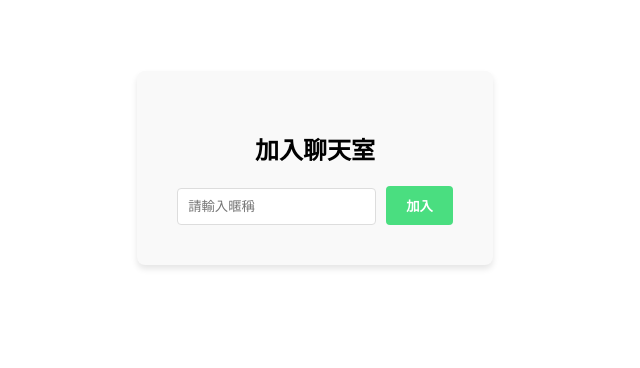
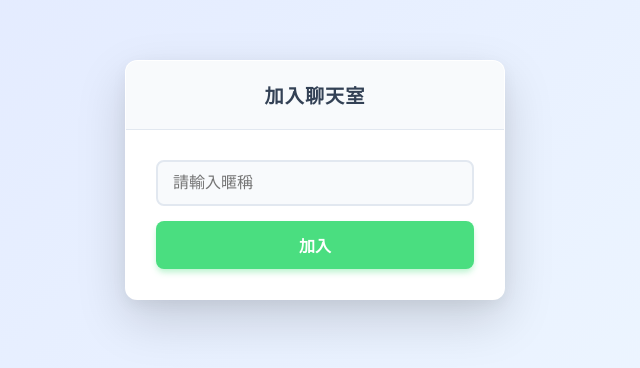
Before and after one commit to jackray831/114-Web_Design, a Nuxt app in the folder Frontend/: page / in a window 1280 px wide. Shown: the part 220-588 px from the top of the page, without its empty margins (325-965 px from the left). Built offline with nearby package versions, Linux system fonts and the light colour scheme.

Commit message:
Feat: Revamp chat UI with modern design and improved message styling

```diff
--- a/Frontend/app/app.vue
+++ b/Frontend/app/app.vue
@@ -172,36 +172,363 @@ const handleImageUpload = (event) => {
 
 <style scoped>
 /* 樣式部分，新增了時間和訊息排版 */
-.container { font-family: 'Segoe UI', sans-serif; max-width: 900px; margin: 0 auto; padding: 20px; display: flex; justify-content: center; min-height: 90vh; align-items: center; }
-.login-box { background: #f9f9f9; padding: 40px; border-radius: 8px; box-shadow: 0 4px 6px rgba(0,0,0,0.1); text-align: center; }
-.chat-ui { width: 100%; background: white; border: 1px solid #e0e0e0; border-radius: 8px; overflow: hidden; box-shadow: 0 4px 12px rgba(0,0,0,0.1); }
-.header { background: #4ade80; color: white; padding: 15px; display: flex; justify-content: space-between; align-items: center; }
-.main-area { display: flex; height: 500px; }
-.chat-area { flex: 1; display: flex; flex-direction: column; border-right: 1px solid #e0e0e0; }
+/* 容器：設為全螢幕，移除 padding 和置中 */
+.container {
+  font-family: 'Segoe UI', sans-serif;
+  width: 100vw;       /* 螢幕全寬 */
+  height: 100vh;      /* 螢幕全高 */
+  margin: 0;
+  padding: 0;         /* 移除內距，讓它貼齊邊緣 */
+  display: flex;
+  justify-content: center;
+  align-items: center;
+  /* 這裡改用漸層背景，看起來更有質感 */
+  background: linear-gradient(135deg, #e0e7ff 0%, #f0f9ff 100%);
+  overflow: hidden;   /* 關鍵：防止內容溢出導致外層捲軸 */
+}
 
-.messages-list { flex: 1; list-style: none; padding: 15px; margin: 0; overflow-y: auto; background: #f1f5f9; }
+/* 登入視窗：模擬作業系統的視窗 */
+.login-box {
+  background: white;
+  width: 100%;
+  max-width: 380px; /* 視窗寬度 */
+  border-radius: 12px; /* 圓角 */
+  /* 關鍵：利用強烈的陰影創造「浮起來」的感覺 */
+  box-shadow: 0 20px 50px rgba(0, 0, 0, 0.15), 0 5px 15px rgba(0,0,0,0.05);
+  overflow: hidden; /* 確保內容不會凸出圓角 */
 
-/* 訊息樣式優化 */
-.messages-list li { margin-bottom: 10px; padding: 8px 12px; border-radius: 8px; max-width: 80%; width: fit-content; }
+  /* 初始動畫：讓視窗有個輕微往上浮現的效果 */
+  animation: modalPop 0.4s cubic-bezier(0.34, 1.56, 0.64, 1);
+  border: 1px solid rgba(255,255,255,0.8);
+}
 
-/* 別人的訊息 (靠左) */
-.messages-list li:not(.system-msg):not(.my-msg) { background: white; border: 1px solid #ddd; }
+/* 視窗標題列 (Header) */
+.login-box h2 {
+  margin: 0;
+  padding: 20px;
+  font-size: 1.2rem;
+  color: #334155;
+  background: #f8fafc; /* 標題列顏色通常比較淺 */
+  border-bottom: 1px solid #e2e8f0; /* 分隔線 */
+  text-align: center;
+  font-weight: 600;
+  letter-spacing: 1px;
+}
 
-/* 我的訊息 (靠右，綠色) */
-.messages-list li.my-msg { align-self: flex-end; background: #dcfce7; border: 1px solid #bbf7d0; margin-left: auto; }
+/* 內容表單區域 */
+.login-box form {
+  padding: 30px;
+  display: flex;
+  flex-direction: column;
+  gap: 15px; /* 欄位之間的間距 */
+}
 
-/* 系統訊息 (置中，灰色) */
-.messages-list li.system-msg { margin: 10px auto; background: transparent; color: #888; font-size: 0.85em; text-align: center; font-style: italic; box-shadow: none; width: 100%; max-width: 100%; }
+/* 輸入框美化 */
+.login-box .input-field {
+  width: 100%;
+  padding: 12px 15px;
+  border: 2px solid #e2e8f0;
+  border-radius: 8px;
+  font-size: 1rem;
+  transition: all 0.3s ease;
+  outline: none;
+  background: #f8fafc;
+}
 
-.msg-content { display: flex; flex-direction: column; }
-.msg-sender { font-weight: bold; font-size: 0.9em; margin-bottom: 2px; color: #333; }
+.login-box .input-field:focus {
+  border-color: #4ade80;
+  background: white;
+  box-shadow: 0 0 0 3px rgba(74, 222, 128, 0.2);
+}
+
+/* 按鈕美化 */
+.login-box .btn {
+  width: 100%;
+  padding: 12px;
+  font-size: 1rem;
+  border-radius: 8px;
+  background: #4ade80;
+  box-shadow: 0 4px 6px -1px rgba(74, 222, 128, 0.4);
+  transition: transform 0.1s, box-shadow 0.1s;
+}
+
+.login-box .btn:active {
+  transform: scale(0.98); /* 點擊時微縮 */
+}
+
+/* 彈出動畫 Keyframes */
+@keyframes modalPop {
+  0% {
+    opacity: 0;
+    transform: scale(0.9) translateY(20px);
+  }
+  100% {
+    opacity: 1;
+    transform: scale(1) translateY(0);
+  }
+}
+
+/* --- 2. 聊天室主介面：現代化風格 --- */
+.chat-ui {
+  width: 100%;
+  height: 100%;
+  background: white;
+  display: flex;
+  flex-direction: column;
+  overflow: hidden;
+  border-radius: 16px; /* 圓角 */
+  box-shadow: 0 20px 60px rgba(0, 0, 0, 0.1);
+  /* 如果你想讓聊天室也像視窗一樣浮在中間，可以保留這兩行；若要全螢幕則拿掉 */
+  max-width: 90vw;
+  height: 95vh;
+}
+
+/* Header：改用白色簡約風，加上陰影與模糊效果 */
+.header {
+  background: rgba(255, 255, 255, 0.95);
+  backdrop-filter: blur(10px); /* 毛玻璃特效 */
+  color: #1e293b; /* 深灰藍色字體 */
+  padding: 15px 25px;
+  display: flex;
+  justify-content: space-between;
+  align-items: center;
+  border-bottom: 1px solid #f1f5f9;
+  /* z-index: 10; 確保浮在訊息上面 */
+}
+
+.header h1 {
+  font-size: 1.25rem;
+  font-weight: 700;
+  margin: 0;
+  color: #0f172a;
+}
+
+.user-badge {
+  background: #e2e8f0;
+  color: #475569;
+  padding: 5px 12px;
+  border-radius: 20px;
+  font-size: 0.85rem;
+  font-weight: 600;
+}
+
+/* 中間區域 */
+.main-area {
+  display: flex;
+  flex: 1;
+  overflow: hidden;
+  background-color: #f8fafc; /* 非常淡的灰藍色背景 */
+}
+
+/* 聊天訊息區：左側 */
+.chat-area {
+  flex: 1;
+  display: flex;
+  flex-direction: column;
+  position: relative;
+}
+
+/* 訊息列表 */
+.messages-list {
+  flex: 1;
+  list-style: none;
+  padding: 20px;
+  margin: 0;
+  overflow-y: auto;
+  display: flex;
+  flex-direction: column;
+  gap: 15px; /* 訊息之間的間距 */
+}
+
+/* --- 訊息氣泡優化 (關鍵) --- */
+.messages-list li {
+  max-width: 70%;
+  padding: 12px 16px;
+  border-radius: 18px; /* 更大的圓角 */
+  font-size: 0.95rem;
+  line-height: 1.5;
+  position: relative;
+  box-shadow: 0 1px 2px rgba(0,0,0,0.05); /* 輕微陰影代替邊框 */
+  width: fit-content;
+  margin: 0; /* reset */
+}
+
+/* 對方的訊息：白底 + 陰影 */
+.messages-list li:not(.system-msg):not(.my-msg) {
+  background: white;
+  border: none; /* 移除邊框 */
+  border-bottom-left-radius: 4px; /* 讓氣泡有個「尾巴」的感覺 */
+  color: #334155;
+}
+
+/* 我的訊息：漸層綠/藍 + 白字 */
+.messages-list li.my-msg {
+  align-self: flex-end;
+  /* 漂亮的漸層綠色，呼應你的登入按鈕 */
+  background: linear-gradient(135deg, #4ade80 0%, #22c55e 100%);
+  color: white;
+  border: none;
+  border-bottom-right-radius: 4px; /* 尾巴在右邊 */
+  box-shadow: 0 4px 12px rgba(34, 197, 94, 0.2); /* 綠色光暈 */
+}
+
+/* 系統訊息：保持乾淨 */
+.messages-list li.system-msg {
+  align-self: center;
+  background: rgba(0,0,0,0.03);
+  color: #94a3b8;
+  font-size: 0.8rem;
+  padding: 5px 15px;
+  border-radius: 20px;
+  box-shadow: none;
+}
+
+/* .msg-content { display: flex; flex-direction: column; } */
+
+/* 訊息內的文字細節 */
+.msg-sender {
+  font-size: 0.75rem;
+  margin-bottom: 4px;
+  opacity: 0.7; /* 稍微透明 */
+  display: block;
+}
+
 .msg-text { font-size: 1em; line-height: 1.4; }
-.msg-time { font-size: 0.7em; color: #999; align-self: flex-end; margin-top: 4px; }
 
-.member-area { width: 200px; background: #fff; padding: 15px; }
-.member-area h3 { margin-top: 0; font-size: 1rem; border-bottom: 2px solid #eee; padding-bottom: 10px; }
-.input-area { display: flex; padding: 15px; background: white; border-top: 1px solid #e0e0e0; }
-.input-field { flex: 1; padding: 10px; border: 1px solid #ddd; border-radius: 4px; margin-right: 10px; }
+.msg-time {
+  font-size: 0.7rem;
+  opacity: 0.6;
+  margin-top: 5px;
+  display: block;
+  text-align: right;
+}
+
+/* 右側：成員列表 (讓它看起來像個面板) */
+.member-area {
+  width: 240px;
+  background: white;
+  border-left: 1px solid #f1f5f9;
+  padding: 20px;
+  display: flex;
+  flex-direction: column;
+}
+
+.member-area h3 {
+  font-size: 0.9rem;
+  text-transform: uppercase;
+  letter-spacing: 1px;
+  color: #94a3b8;
+  margin-bottom: 15px;
+  border-bottom: none;
+}
+
+.member-area ul {
+  list-style: none;
+  padding: 0;
+  margin: 0;
+}
+
+.member-area li {
+  padding: 10px;
+  border-radius: 8px;
+  color: #475569;
+  font-weight: 500;
+  display: flex;
+  align-items: center;
+  transition: background 0.2s;
+}
+
+.member-area li:hover {
+  background: #f8fafc;
+}
+
+/* 在成員名字前加個小綠點，表示在線 */
+.member-area li::before {
+  content: '';
+  display: inline-block;
+  width: 8px;
+  height: 8px;
+  background: #4ade80;
+  border-radius: 50%;
+  margin-right: 10px;
+}
+
+/* --- 輸入區域：懸浮膠囊風格 --- */
+.input-area {
+  background: white;
+  padding: 20px;
+  border-top: 1px solid #f1f5f9;
+  display: flex;
+  align-items: center;
+  gap: 10px;
+}
+
+.input-field {
+  flex: 1;
+  padding: 12px 20px;
+  background: #f1f5f9; /* 淺灰底色 */
+  border: 1px solid transparent;
+  border-radius: 24px; /* 膠囊狀 */
+  font-size: 0.95rem;
+  transition: all 0.3s;
+}
+
+.input-field:focus {
+  background: white;
+  border-color: #4ade80;
+  box-shadow: 0 0 0 3px rgba(74, 222, 128, 0.1);
+  outline: none;
+}
+
 .btn { padding: 10px 20px; background: #4ade80; color: white; border: none; border-radius: 4px; cursor: pointer; font-weight: bold; }
 .btn:hover { background: #22c55e; }
+
+/* 傳送按鈕：圓形或圓角 */
+.send-btn {
+  border-radius: 24px;
+  padding: 10px 25px;
+  background: #10b981;
+  box-shadow: 0 4px 10px rgba(16, 185, 129, 0.2);
+  transition: transform 0.1s;
+}
+
+.send-btn:active {
+  transform: scale(0.95);
+}
+
+.upload-btn {
+  width: 40px;
+  height: 40px;
+  border-radius: 50%;
+  background: #f1f5f9;
+  color: #64748b;
+  display: flex;
+  align-items: center;
+  justify-content: center;
+  cursor: pointer;
+  transition: 0.2s;
+  font-size: 1.2rem;
+  margin: 0; /* Reset */
+}
+
+.upload-btn:hover {
+  background: #e2e8f0;
+  color: #334155;
+}
+
 </style>
+
+<style>
+body {
+  margin: 0;            /* 移除瀏覽器預設邊距 */
+  padding: 0;
+  overflow: hidden;     /* 隱藏最外層的捲軸，只允許聊天室內部捲動 */
+  width: 100vw;
+  height: 100vh;
+}
+
+/* 確保 padding 不會讓寬度膨脹 */
+*, *::before, *::after {
+  box-sizing: border-box;
+}
+</style>
```
